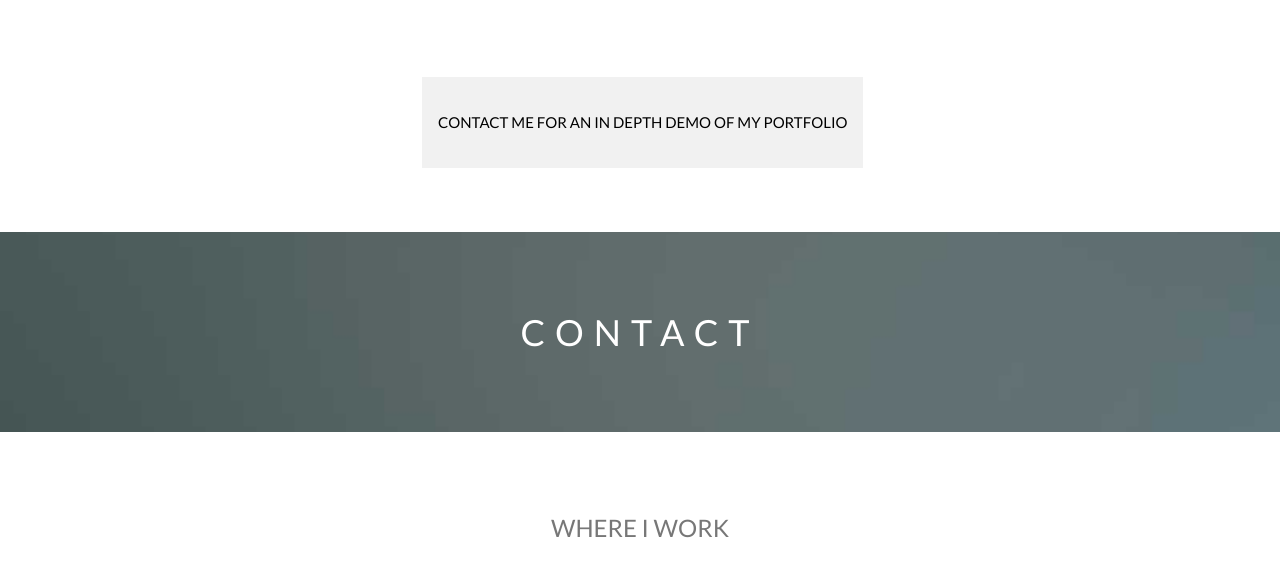
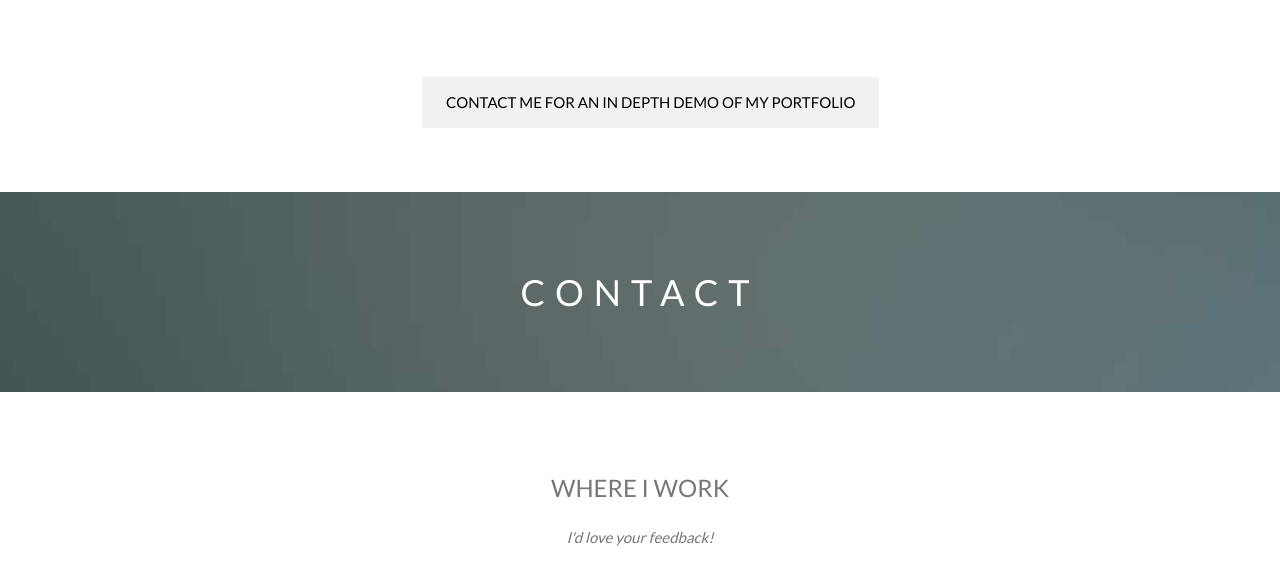
Before and after one commit to linkaren/linkaren.github.io, a plain HTML site: page index.html in a window 1280 px wide. Shown: the part 4665-5226 px from the top of the page. Drawn offline with nearby package versions, Linux system fonts and the light colour scheme; some packages are replaced by stand-ins of ours.

Commit message:
Update index.html

```diff
--- a/index.html
+++ b/index.html
@@ -259,7 +259,7 @@ body, html {
       <img src="/images/secureview-compose.jpg" style="width:100%;" onclick="onClick(this)" class="w3-hover-opacity" alt="Tablet Compose Message">
     </div>
   </div>
-  <button class="w3-button w3-padding-32 w3-light-grey" style="margin-top: 64px; margin-left: 256px" onclick="window.location.href='#contact'">CONTACT ME FOR AN IN DEPTH DEMO OF MY PORTFOLIO</button>
+  <button class="w3-button w3-padding-large w3-light-grey" style="margin-top: 64px; margin-left: 256px" onclick="window.location.href='#contact'">CONTACT ME FOR AN IN DEPTH DEMO OF MY PORTFOLIO</button>
 </div>
 
 <!-- Modal for full size images on click-->
```
